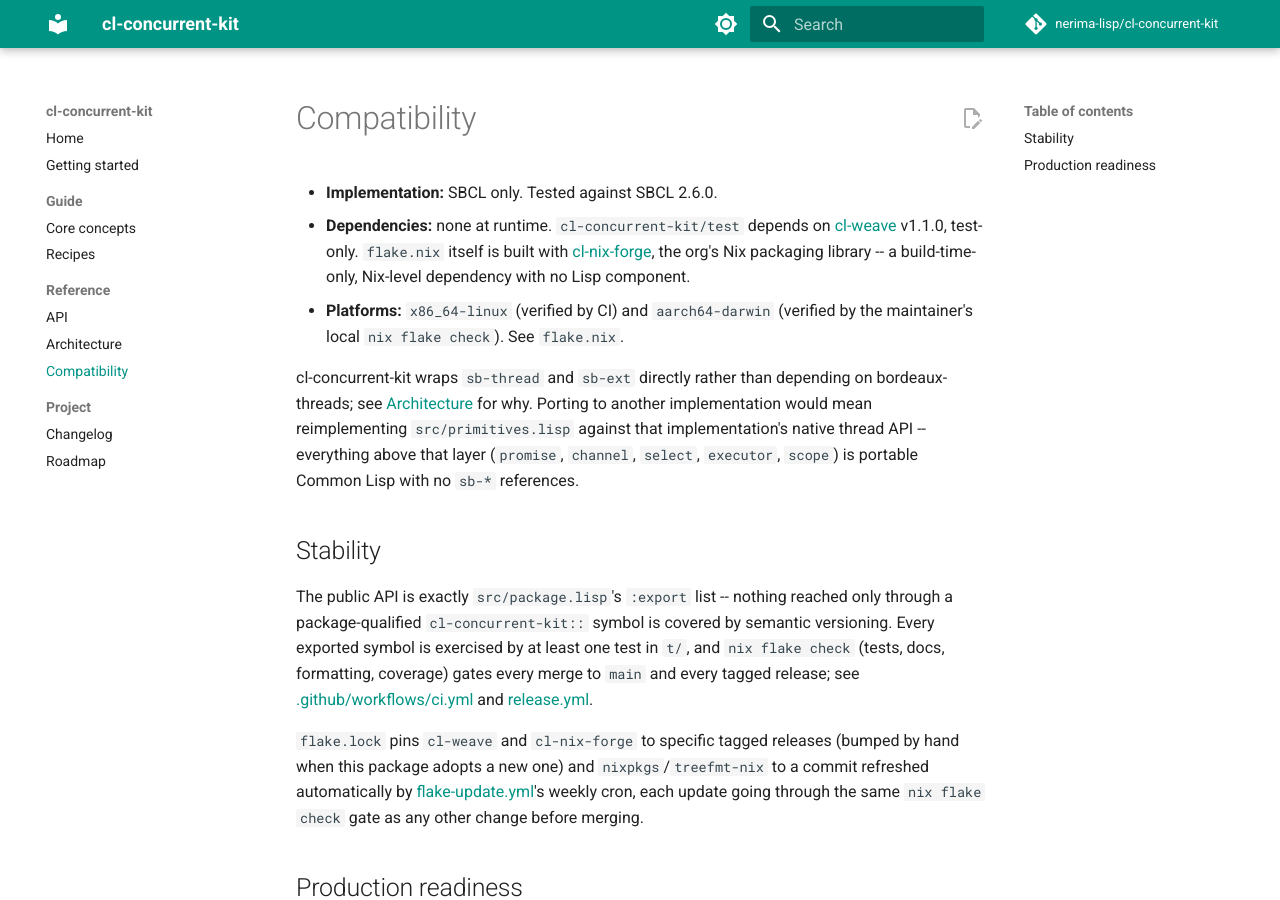
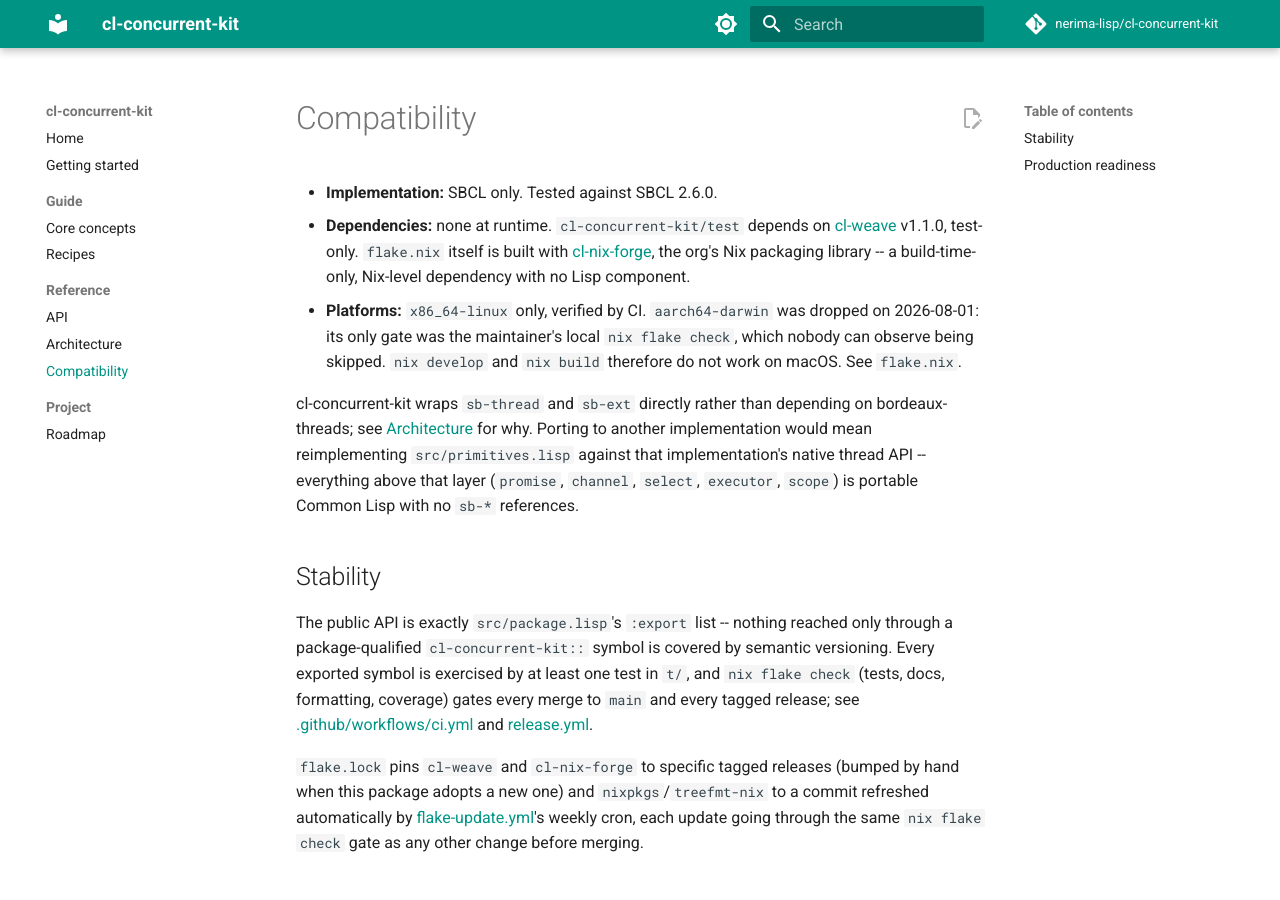
Before and after one commit to nerima-lisp/cl-concurrent-kit, an MkDocs documentation site: the page built from docs/src/compatibility.md, in a window 1280 px wide and 900 px high. Built offline with MkDocs 1.6.1 and Material for MkDocs 9.7.7, drawn with Linux system fonts in a browser that asks for light colours; comment, search, counter and statistics services are not loaded.

Commit message:
2026-08-01 の組織規約に合わせる
CHANGELOG.md と docs/src/changelog.md を削除する。履歴は GitHub Release
description を唯一の正典とする。release.yml が CHANGELOG から本文を切り出して
いたので、本文が空の draft を作る形へ変える。これを直さないままファイルを消すと
リリースが必ず失敗する。タグと .asd の :version の照合と nix flake check は
そのまま残す。

flake.nix の systems を x86_64-linux のみにする。検証していないプラット
フォームを宣言しないため。mkPackageFlake は packages/checks/apps/devShells
すべてを同じ systems から生成するので、macOS 上での nix develop と nix build
は不可能になる。開発は Linux 環境で行う前提とする。

.asd の書き方を揃える。(in-package #:asdf-user) を先頭に置き、メタデータの
キー順を templates/PACKAGE.asd の順に合わせ、本体システムに :in-order-to を
書く。

```diff
--- a/docs/mkdocs.yml
+++ b/docs/mkdocs.yml
@@ -51,5 +51,4 @@ nav:
       - Architecture: architecture.md
       - Compatibility: compatibility.md
   - Project:
-      - Changelog: changelog.md
       - Roadmap: roadmap.md
--- a/docs/src/compatibility.md
+++ b/docs/src/compatibility.md
@@ -7,8 +7,10 @@
   [cl-nix-forge](https://github.com/nerima-lisp/cl-nix-forge), the org's Nix
   packaging library -- a build-time-only, Nix-level dependency with no Lisp
   component.
-- **Platforms:** `x86_64-linux` (verified by CI) and `aarch64-darwin`
-  (verified by the maintainer's local `nix flake check`). See `flake.nix`.
+- **Platforms:** `x86_64-linux` only, verified by CI. `aarch64-darwin` was
+  dropped on 2026-08-01: its only gate was the maintainer's local
+  `nix flake check`, which nobody can observe being skipped. `nix develop` and
+  `nix build` therefore do not work on macOS. See `flake.nix`.
 
 cl-concurrent-kit wraps `sb-thread` and `sb-ext` directly rather than
 depending on bordeaux-threads; see [Architecture](architecture.md) for why.
```
Also changed, not shown: docs/src/changelog.md (deleted, +0 -4 lines), CHANGELOG.md (deleted), 3 other files.
